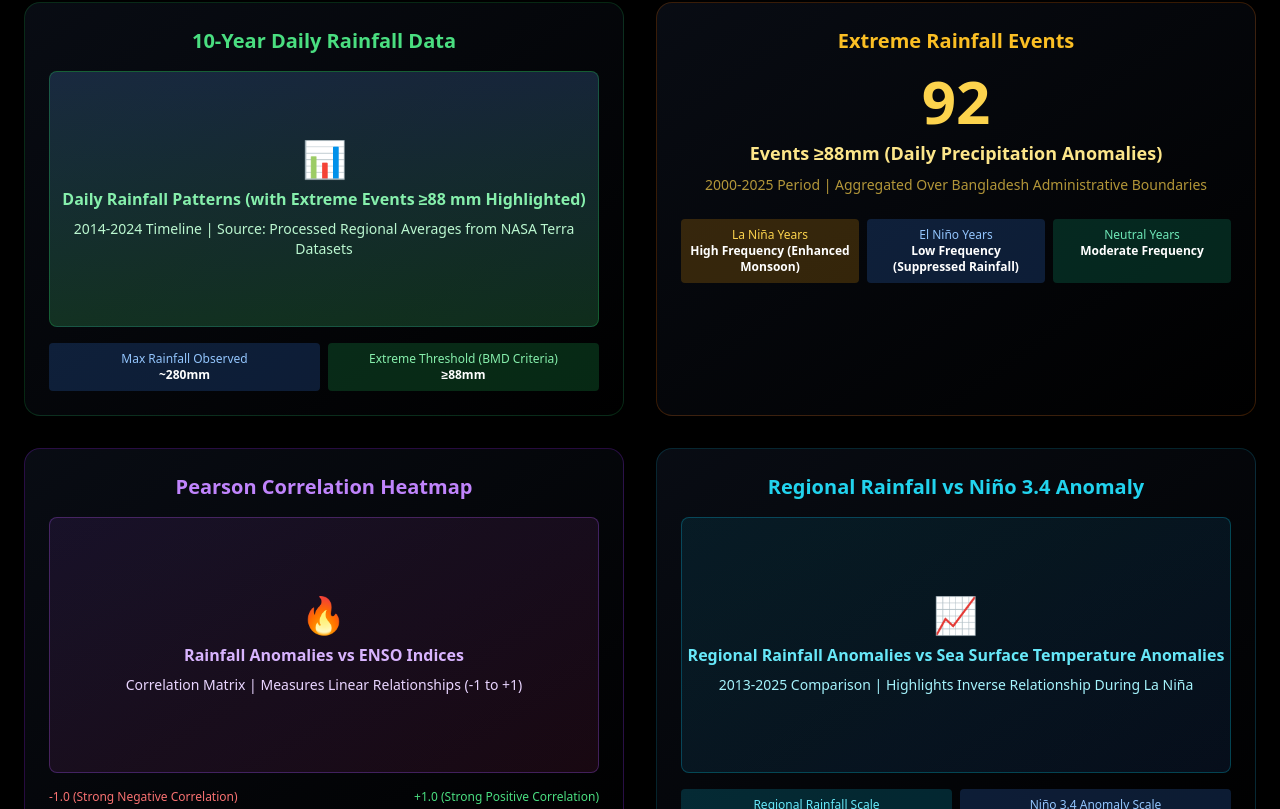
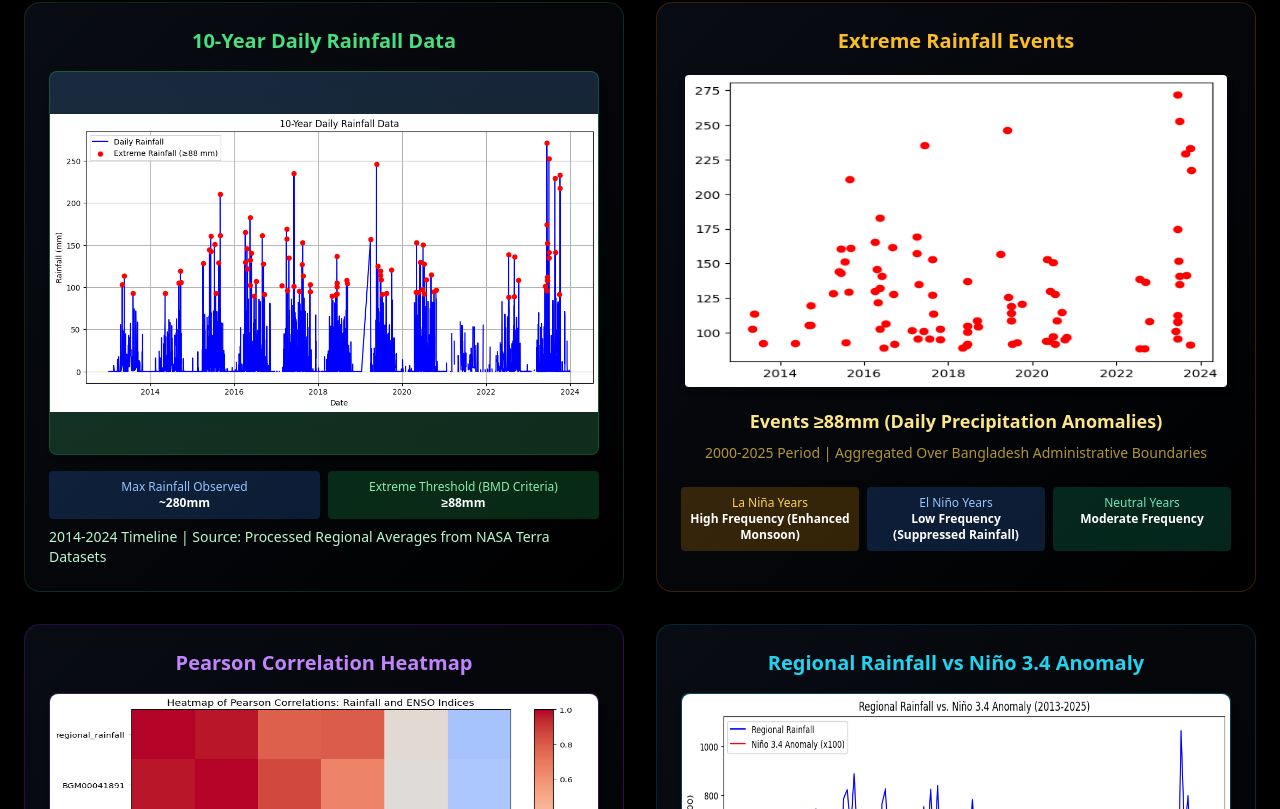
Before and after one commit to annika02/Climate-Echoes, a React (Vite) app: page /climate-connections in a window 1280 px wide. Shown: the part 1211-2020 px from the top of the page. Built offline with nearby package versions, Linux system fonts and the light colour scheme; the HTML template or start-up script is replaced by a standard one.

Commit message:
some fixing in ENSO relations

```diff
--- a/src/sections/ClimateConnections.jsx
+++ b/src/sections/ClimateConnections.jsx
@@ -1,6 +1,10 @@
 import React from "react";
 import { motion } from "framer-motion";
-
+import DailyImg from "../assets/download (2).png"
+import ExtremeImg from "../assets/download (3).png"
+import HeatmapImg from "../assets/heat.png"
+import RainfallImg from "../assets/rainfall.png"
+import ENSO from "../assets/ENSO.png"
 const ClimateConnections = () => {
   return (
     <section className="min-h-screen bg-black text-white py-20 px-6">
@@ -72,12 +76,8 @@ const ClimateConnections = () => {
             <h3 className="text-xl font-bold text-green-400 mb-4 text-center">
               10-Year Daily Rainfall Data
             </h3>
-            <div className="h-64 bg-gradient-to-b from-blue-400/20 to-green-400/20 rounded-lg border border-green-500/30 flex items-center justify-center">
-              <div className="text-center">
-                <div className="text-4xl mb-2">📊</div>
-                <p className="text-green-300 font-semibold">Daily Rainfall Patterns (with Extreme Events ≥88 mm Highlighted)</p>
-                <p className="text-green-200 text-sm mt-2">2014-2024 Timeline | Source: Processed Regional Averages from NASA Terra Datasets</p>
-              </div>
+            <div className="h-96 bg-gradient-to-b from-blue-400/20 to-green-400/20 rounded-lg border border-green-500/30">
+              <img src={DailyImg} alt="10 years daily rainfall" className="w-full h-full object-contain rounded-lg shadow-md" />
             </div>
             <div className="mt-4 grid grid-cols-2 gap-2 text-xs">
               <div className="text-center p-2 bg-blue-500/20 rounded">
@@ -89,6 +89,7 @@ const ClimateConnections = () => {
                 <div className="text-white font-bold">≥88mm</div>
               </div>
             </div>
+            <p className="text-green-200 text-sm mt-2">2014-2024 Timeline | Source: Processed Regional Averages from NASA Terra Datasets</p>
           </motion.div>
 
           {/* 2. Extreme Rainfall Events */}
@@ -102,7 +103,7 @@ const ClimateConnections = () => {
               Extreme Rainfall Events
             </h3>
             <div className="text-center">
-              <div className="text-6xl font-bold text-amber-300 mb-2">92</div>
+             <img src={ExtremeImg} alt="Extreme Rainfall Events" className="mx-auto h-80 w-full p-1 mb-4 rounded-lg shadow-md" />
               <p className="text-amber-200 text-lg font-semibold">Events ≥88mm (Daily Precipitation Anomalies)</p>
               <p className="text-amber-300/70 text-sm mt-2">2000-2025 Period | Aggregated Over Bangladesh Administrative Boundaries</p>
             </div>
@@ -132,12 +133,8 @@ const ClimateConnections = () => {
             <h3 className="text-xl font-bold text-purple-400 mb-4 text-center">
               Pearson Correlation Heatmap
             </h3>
-            <div className="h-64 bg-gradient-to-br from-purple-500/10 to-pink-500/10 rounded-lg border border-purple-500/30 flex items-center justify-center">
-              <div className="text-center">
-                <div className="text-4xl mb-2">🔥</div>
-                <p className="text-purple-300 font-semibold">Rainfall Anomalies vs ENSO Indices</p>
-                <p className="text-purple-200 text-sm mt-2">Correlation Matrix | Measures Linear Relationships (-1 to +1)</p>
-              </div>
+            <div className="h-96  rounded-lg border border-purple-500/30 ">
+                <img src={HeatmapImg} alt="Pearson Correlation Heatmap" className=" h-full w-full mb-4 rounded-lg shadow-md" />
             </div>
             <div className="mt-4 flex justify-between text-xs">
               <span className="text-red-400">-1.0 (Strong Negative Correlation)</span>
@@ -155,12 +152,9 @@ const ClimateConnections = () => {
             <h3 className="text-xl font-bold text-cyan-400 mb-4 text-center">
               Regional Rainfall vs Niño 3.4 Anomaly
             </h3>
-            <div className="h-64 bg-gradient-to-br from-cyan-500/10 to-blue-500/10 rounded-lg border border-cyan-500/30 flex items-center justify-center">
-              <div className="text-center">
-                <div className="text-4xl mb-2">📈</div>
-                <p className="text-cyan-300 font-semibold">Regional Rainfall Anomalies vs Sea Surface Temperature Anomalies</p>
-                <p className="text-cyan-200 text-sm mt-2">2013-2025 Comparison | Highlights Inverse Relationship During La Niña</p>
-              </div>
+            <div className="h-96 bg-gradient-to-br from-cyan-500/10 to-blue-500/10 rounded-lg border border-cyan-500/30 flex items-center justify-center">
+               <img src={RainfallImg} alt=" Regional Rainfall vs Niño 3.4 Anomaly" className="mx-auto w-full h-full  rounded-lg shadow-md" />
+
             </div>
             <div className="mt-4 grid grid-cols-2 gap-2 text-xs">
               <div className="text-center p-2 bg-cyan-500/20 rounded">
@@ -271,6 +265,8 @@ const ClimateConnections = () => {
             <h3 className="text-2xl font-bold text-amber-400 mb-6 text-center">
               ENSO Climate System and Regional Impacts
             </h3>
+            <img src={ENSO} alt="El Niño" className="mx-auto h-80 mb-4 rounded-lg shadow-md" />
+
             <div className="grid md:grid-cols-3 gap-6">
               {/* El Niño */}
               <div className="text-center">
--- a/src/sections/WhatIsENSO.jsx
+++ b/src/sections/WhatIsENSO.jsx
@@ -168,7 +168,7 @@ const WhatIsENSO = () => {
             <div className="bg-gradient-to-br from-gray-900/50 to-black/50 rounded-2xl p-6 border border-amber-700/30">
               <h3 className="text-xl font-bold text-amber-400 mb-4">📍 Niño Monitoring Regions</h3>
               <div className="space-y-3">
-                            <img src={NinoregImg} alt="El Niño" className="mx-auto h-56 mb-4 rounded-lg shadow-md" />
+                 <img src={NinoregImg} alt="El Niño" className="mx-auto h-56 mb-4 rounded-lg shadow-md" />
                 <div className="flex justify-between items-center py-2 border-b border-amber-700/30">
                   <span className="text-amber-300">Niño 1+2</span>
                   <span className="text-amber-200 text-sm">Coastal South America</span>
```
